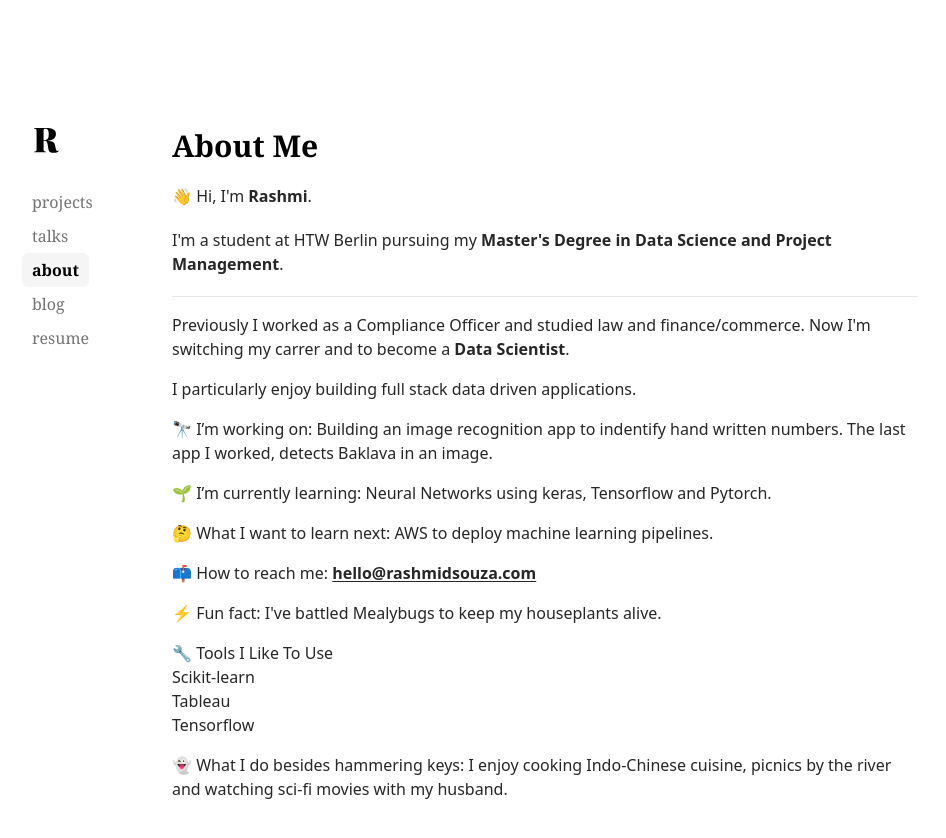
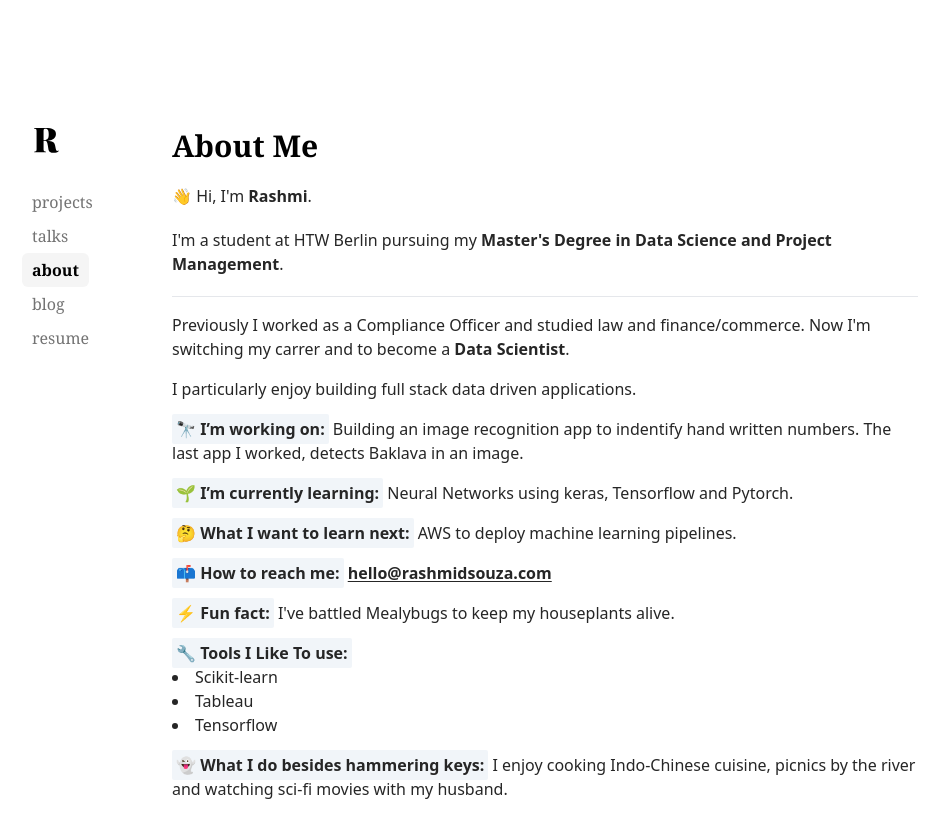
Before and after one commit to rashmi-carol-dsouza/portfolio, a Next.js app: page /about in a window 1280 px wide. Shown: the top 838 px of the page, without its empty margins (170-1116 px from the left). Built offline with nearby package versions, Linux system fonts and the light colour scheme.

Commit message:
Add basic styling

```diff
--- a/src/app/about/page.tsx
+++ b/src/app/about/page.tsx
@@ -1,9 +1,20 @@
-import type { Metadata } from 'next';
+import type { Metadata } from "next";
 
 export const metadata: Metadata = {
-  title: 'About',
-  description: "Data Scientist currently pursuing a Master's Degree in Data Science & Project Management at HTW",
+  title: "About",
+  description:
+    "Data Scientist currently pursuing a Master's Degree in Data Science & Project Management at HTW",
 };
+
+type HighlightProps = {
+  children: React.ReactNode
+};
+
+const Highlight = ({ children }: HighlightProps) => (
+  <span className="bg-slate-100 p-1 rounded-sm font-semibold">
+    {children}
+  </span>
+);
 
 const About = () => (
   <section>
@@ -13,44 +24,57 @@ const About = () => (
     </p>
     <div className="prose prose-neutral text-neutral-800 space-y-4">
       <p>
-      I'm a student at HTW Berlin pursuing my <b>Master's Degree in Data Science and Project Management</b>.
+        I'm a student at HTW Berlin pursuing my{" "}
+        <b>Master's Degree in Data Science and Project Management</b>.
       </p>
+
       <hr />
+
       <p>
-      Previously I worked as a Compliance Officer and studied law and finance/commerce. Now I'm switching my carrer and to become a <b>Data Scientist</b>.
+        Previously I worked as a Compliance Officer and studied law and
+        finance/commerce. Now I'm switching my carrer and to become a{" "}
+        <b>Data Scientist</b>.
       </p>
+
+      <p>I particularly enjoy building full stack data driven applications.</p>
+
       <p>
-      I particularly enjoy building full stack data driven applications.
+        <Highlight>🔭 I’m working on:</Highlight> Building an image recognition app to indentify hand
+        written numbers. The last app I worked, detects Baklava in an image.
       </p>
+
       <p>
-      🔭 I’m working on: Building an image recognition app to indentify hand written numbers. The last app I worked, detects Baklava in an image.
+        <Highlight>🌱 I’m currently learning:</Highlight> Neural Networks using keras, Tensorflow and
+        Pytorch.
       </p>
+
       <p>
-      🌱 I’m currently learning: Neural Networks using keras, Tensorflow and Pytorch.
+      <Highlight>🤔 What I want to learn next:</Highlight> AWS to deploy machine learning pipelines.
       </p>
+
       <p>
-        🤔 What I want to learn next: AWS to deploy machine learning pipelines.
+      <Highlight>📫 How to reach me:</Highlight>{" "}
+        <a href="mailto:hello@rashmidsouza.com">
+          <b>
+            <u>hello@rashmidsouza.com</u>
+          </b>
+        </a>
       </p>
+      <p><Highlight>⚡ Fun fact:</Highlight> I've battled Mealybugs to keep my houseplants alive.</p>
       <p>
-        📫 How to reach me: <a href="mailto:hello@rashmidsouza.com"><b><u>hello@rashmidsouza.com</u></b></a>
-        </p>
-      <p>
-        ⚡ Fun fact: I've battled Mealybugs to keep my houseplants alive.
-        </p>
-      <p>🔧 Tools I Like To Use
-      <ul>
+      <Highlight>🔧 Tools I Like To use:</Highlight>
+        <ul className="list-disc list-inside">
           <li>Scikit-learn</li>
           <li>Tableau</li>
           <li>Tensorflow</li>
         </ul>
-
       </p>
 
       <p>
-        👻 What I do besides hammering keys: I enjoy cooking Indo-Chinese cuisine, picnics by the river and watching sci-fi movies with my husband.
+      <Highlight>👻 What I do besides hammering keys:</Highlight> I enjoy cooking Indo-Chinese
+        cuisine, picnics by the river and watching sci-fi movies with my
+        husband.
       </p>
-
-
     </div>
   </section>
 );
```
Lines whose indentation alone changed are shown as unchanged.
